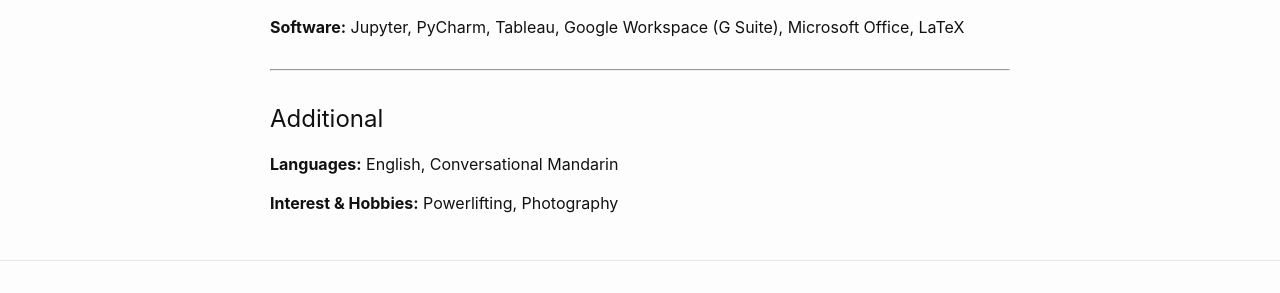
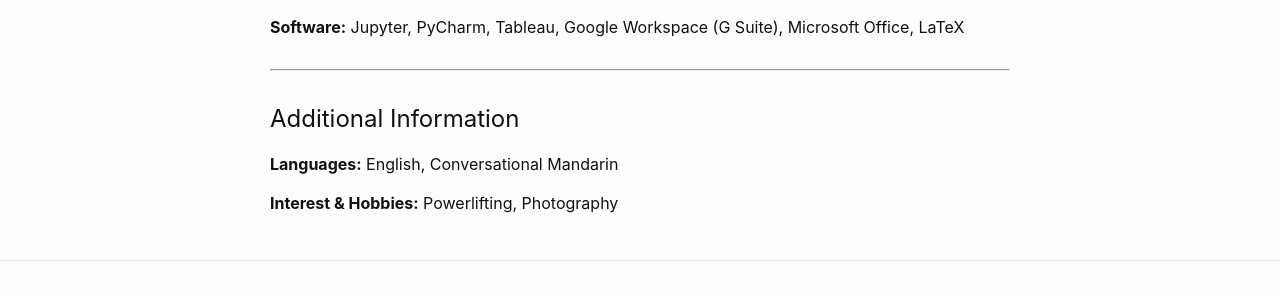
Before and after one commit to xyjiang970/xyjiang970.github.io, a Jekyll site: the page built from resume.md, in a window 1280 px wide. Shown: the part 1725-2018 px from the top of the page. Built offline with Jekyll 4.4.1, drawn with Linux system fonts in a browser that asks for light colours.

Commit message:
Update resume.md

```diff
--- a/resume.md
+++ b/resume.md
@@ -73,7 +73,7 @@
 **Software:** Jupyter, PyCharm, Tableau, Google Workspace (G Suite), Microsoft Office, LaTeX
 
 -----------------------------
-## Additional
+## Additional Information
 **Languages:** English, Conversational Mandarin
 
 **Interest & Hobbies:** Powerlifting, Photography
```
